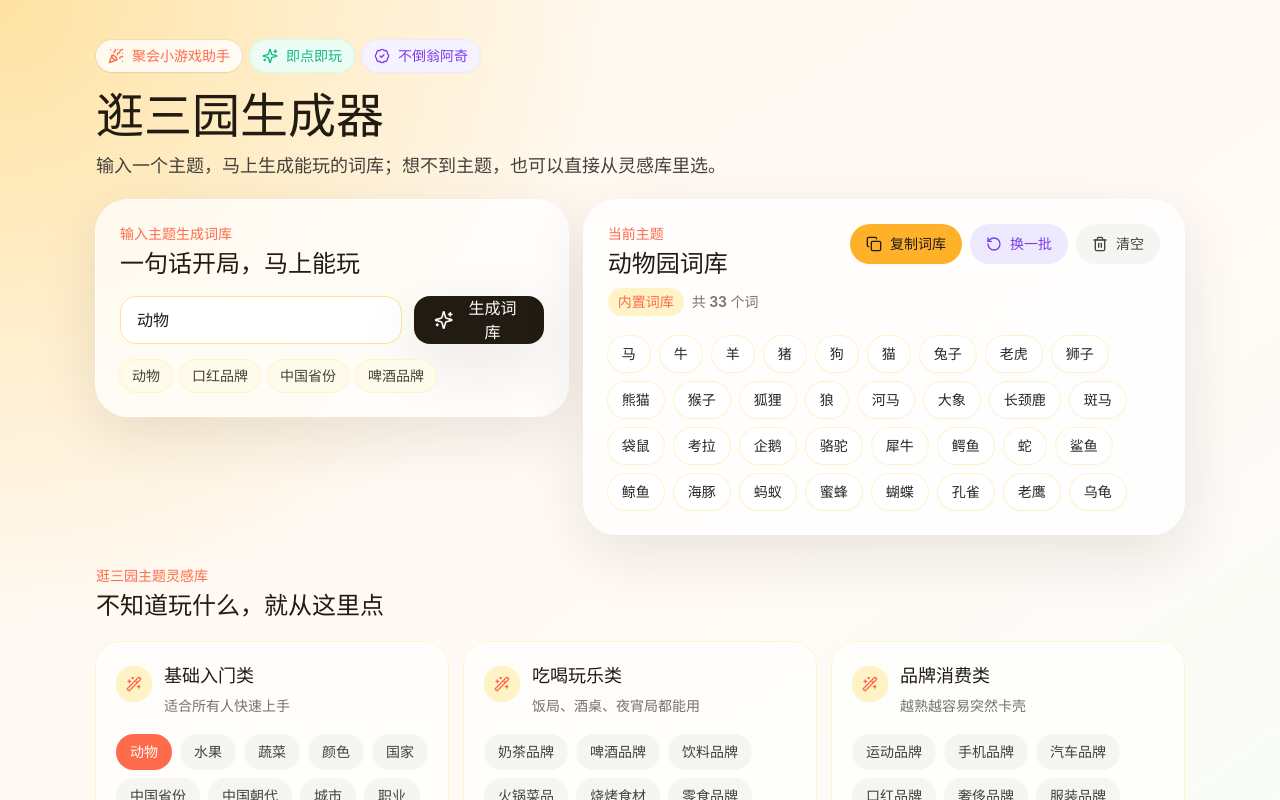
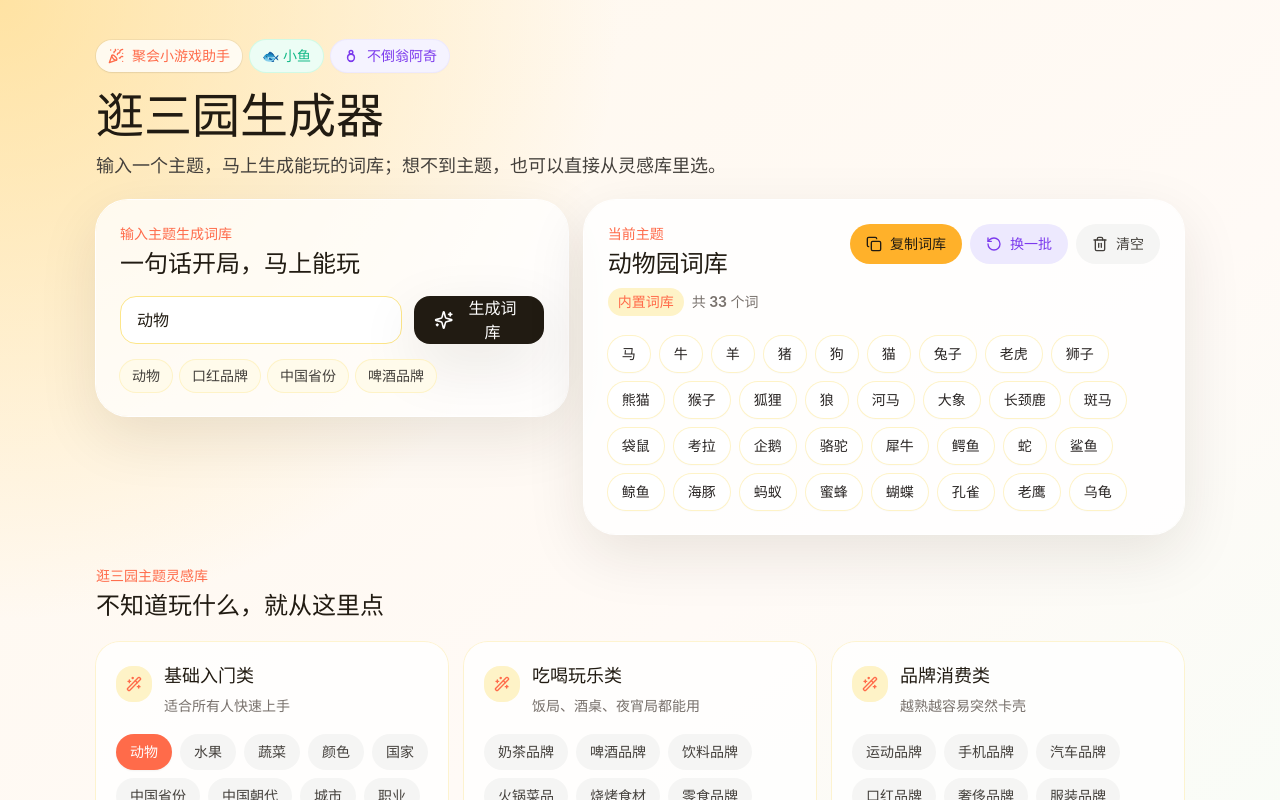
Before and after one commit to connesnet08-ui/guangsanyuan-, a React (Vite) app: page / in a window 1280 px wide. Shown: the top 800 px of the page. Built offline with nearby package versions, Linux system fonts and the light colour scheme.

Commit message:
Update header badges

```diff
--- a/src/components/Header.tsx
+++ b/src/components/Header.tsx
@@ -1,4 +1,28 @@
-import { BadgeCheck, PartyPopper, Sparkles } from "lucide-react";
+import { PartyPopper } from "lucide-react";
+
+const TumblerIcon = () => (
+  <svg
+    className="h-3.5 w-3.5 sm:h-4 sm:w-4"
+    viewBox="0 0 16 16"
+    fill="none"
+    aria-hidden="true"
+  >
+    <circle cx="8" cy="4.2" r="1.8" stroke="currentColor" strokeWidth="1.5" />
+    <path
+      d="M4.6 9.6c0-2 1.5-3.3 3.4-3.3s3.4 1.3 3.4 3.3c0 2.2-1.5 3.9-3.4 3.9s-3.4-1.7-3.4-3.9Z"
+      stroke="currentColor"
+      strokeLinecap="round"
+      strokeLinejoin="round"
+      strokeWidth="1.5"
+    />
+    <path
+      d="M6.4 12.9c.5.3 1 .4 1.6.4s1.1-.1 1.6-.4"
+      stroke="currentColor"
+      strokeLinecap="round"
+      strokeWidth="1.5"
+    />
+  </svg>
+);
 
 const Header = () => (
   <header className="mx-auto flex w-full max-w-6xl flex-col gap-5 px-4 pb-5 pt-6 sm:px-6 lg:px-8 lg:pt-10">
@@ -8,11 +32,10 @@ const Header = () => (
         聚会小游戏助手
       </span>
       <span className="inline-flex items-center gap-1.5 rounded-full bg-emerald-50 px-2.5 py-1.5 text-party-mint ring-1 ring-emerald-100 sm:gap-2 sm:px-3">
-        <Sparkles className="h-3.5 w-3.5 sm:h-4 sm:w-4" aria-hidden="true" />
-        即点即玩
+        🐟 小鱼
       </span>
       <span className="inline-flex items-center gap-1.5 rounded-full bg-violet-50 px-2.5 py-1.5 text-party-grape shadow-sm ring-1 ring-violet-100 sm:gap-2 sm:px-3">
-        <BadgeCheck className="h-3.5 w-3.5 sm:h-4 sm:w-4" aria-hidden="true" />
+        <TumblerIcon />
         不倒翁阿奇
       </span>
     </div>
```
